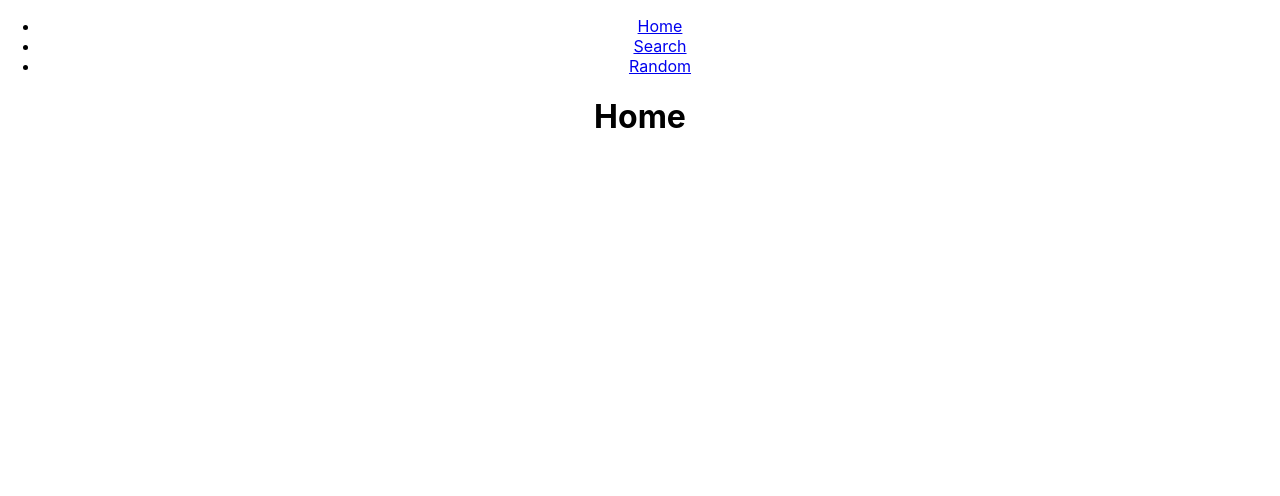
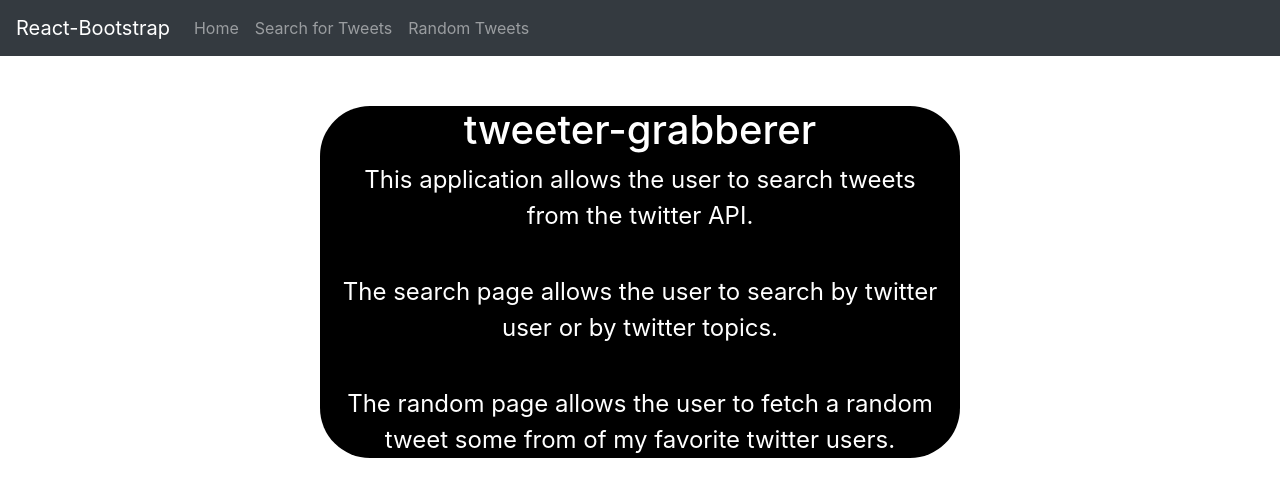
Before and after one commit to danielmurphy1/twitter-api-app, a React (Create React App) app: page / in a window 1280 px wide. Shown: the top 496 px of the page. Built offline with nearby package versions, Linux system fonts and the light colour scheme.

Commit message:
worked on setting up front-end

```diff
--- a/src/App.css
+++ b/src/App.css
@@ -1,38 +1,23 @@
-.App {
-  text-align: center;
+.text-box{
+  background-color: black;
+  color: white;
+  width: 50%;
+  margin-top: 50px;
+  border-radius: 50px;
 }
 
-.App-logo {
-  height: 40vmin;
-  pointer-events: none;
+P{
+  font-size: 1.5rem;
 }
 
-@media (prefers-reduced-motion: no-preference) {
-  .App-logo {
-    animation: App-logo-spin infinite 20s linear;
-  }
-}
-
-.App-header {
-  background-color: #282c34;
-  min-height: 100vh;
-  display: flex;
-  flex-direction: column;
+/* .App-header {
+  background-color: hsl(145, 70%, 30%) !important;
   align-items: center;
   justify-content: center;
   font-size: calc(10px + 2vmin);
   color: white;
-}
+} */
 
 .App-link {
   color: #61dafb;
 }
-
-@keyframes App-logo-spin {
-  from {
-    transform: rotate(0deg);
-  }
-  to {
-    transform: rotate(360deg);
-  }
-}
--- a/src/App.js
+++ b/src/App.js
@@ -1,28 +1,30 @@
 import React from 'react';
+
+import { Link, Route, BrowserRouter as Router } from 'react-router-dom';
+import "bootstrap/dist/css/bootstrap.min.css";
 import './App.css';
-import { Link, Route, BrowserRouter as Router } from 'react-router-dom';
 import Home from './Pages/Home';
 import Search from './Pages/Search';
 import Random from './Pages/Random';
+import Header from './Components/Header';
 
-function App() {
-  return (
-    <Router>
-      <div className="App">
-        <nav>
-          <ul>
-            <li><Link to="/">Home</Link></li>
-            <li><Link to="/search">Search</Link></li>
-            <li><Link to="/random">Random</Link></li>
-          </ul>
-        </nav>
+class App extends React.Component {
+  constructor(){
+    super();
+
+  };
+
+  render() {
+    return (
+      <Router>
+        <Header />
         <Route path="/" exact component={Home} />
         <Route path="/search" component={Search} />
         <Route path="/random" component={Random} />
-      </div>
-    </Router>
+      </Router>
 
-  );
+    );
+  }
 }
 
 export default App;
--- /dev/null
+++ b/src/Components/Header.js
@@ -0,0 +1,20 @@
+import React from 'react';
+import { Navbar, Nav } from "react-bootstrap";
+
+function Header(){
+    return(
+        <Navbar className="App-header" collapseOnSelect expand="lg" bg="dark" variant="dark">
+            <Navbar.Brand href="#home">React-Bootstrap</Navbar.Brand>
+            <Navbar.Toggle aria-controls="responsive-navbar-nav" />
+            <Navbar.Collapse id="responsive-navbar-nav">
+                <Nav>
+                    <Nav.Link href="/">Home</Nav.Link>
+                    <Nav.Link href="/search">Search for Tweets</Nav.Link>
+                    <Nav.Link href="/random">Random Tweets</Nav.Link>
+                </Nav>
+            </Navbar.Collapse>
+            </Navbar>
+    )
+}
+
+export default Header;
--- /dev/null
+++ b/src/Components/Modal.js
@@ -0,0 +1,18 @@
+import React from "react";
+import "./modal.css"
+
+class Modal extends React.Component{
+    render(){
+        if (!this.props.isModal){
+            return null;
+        }
+
+        return (
+            <div className="confirmation-modal">
+                Modal Here
+            </div>
+        )
+    }
+}
+
+export default Modal;
--- a/src/Pages/Home.js
+++ b/src/Pages/Home.js
@@ -3,7 +3,15 @@ import React from 'react';
 
 function Home(){
     return(
-    <h1>Home</h1>
+        <div className="container text-center text-box">
+            <h1>tweeter-grabberer</h1>
+            <p>This application allows the user to search tweets from the twitter API.  </p>
+            <br/>
+            <p>The search page allows the user to search by twitter user or by twitter topics.</p>
+            <br/>
+            <p>The random page allows the user to fetch a random tweet some from of my favorite twitter users.</p>
+        </div>
+
     )
 }
 
--- a/src/Pages/Random.js
+++ b/src/Pages/Random.js
@@ -1,11 +1,29 @@
 import { render } from '@testing-library/react';
 import React from 'react';
+import Modal from './Components/Modal'
 
-function Random(){
+class Random extends React.Component{
+    constructor(){
+        super();
+        this.state = {
+            isModal: false
+        }
+    }
+
+
+    render(){
     return(
-    <h1>Random</h1>
+        <div className="container">
+            <div className="container text-center text-box">
+                <h4>Choose One of My Favorite Users to Get One of Their Random Tweets</h4>
+            </div>
+            <div className="container">
+                Favorites Go here
+            </div>
+            <Modal isModal={this.state.isModal}/>
+        </div>
     )
 }
-
+}
 
 export default Random;
--- a/src/Pages/Search.js
+++ b/src/Pages/Search.js
@@ -3,7 +3,21 @@ import React from 'react';
 
 function Search(){
     return(
-    <h1>Search</h1>
+        <div className="container">
+            <div className="container text-center text-box">
+                <h3>Search Tweets by User or Content</h3>
+            </div>
+            <form>
+                <div className="input-group">
+                    <input type="text" className="form-control" placeholder="Search User or Content"></input>
+                    <button className="btn btn-dark">Search User</button>
+                    <button className="btn btn-dark">Search Content</button>
+                </div>
+            </form>
+            <div className="container">
+                <p>Tweet Cards Here</p>
+            </div>
+        </div>
     )
 }
 
```
